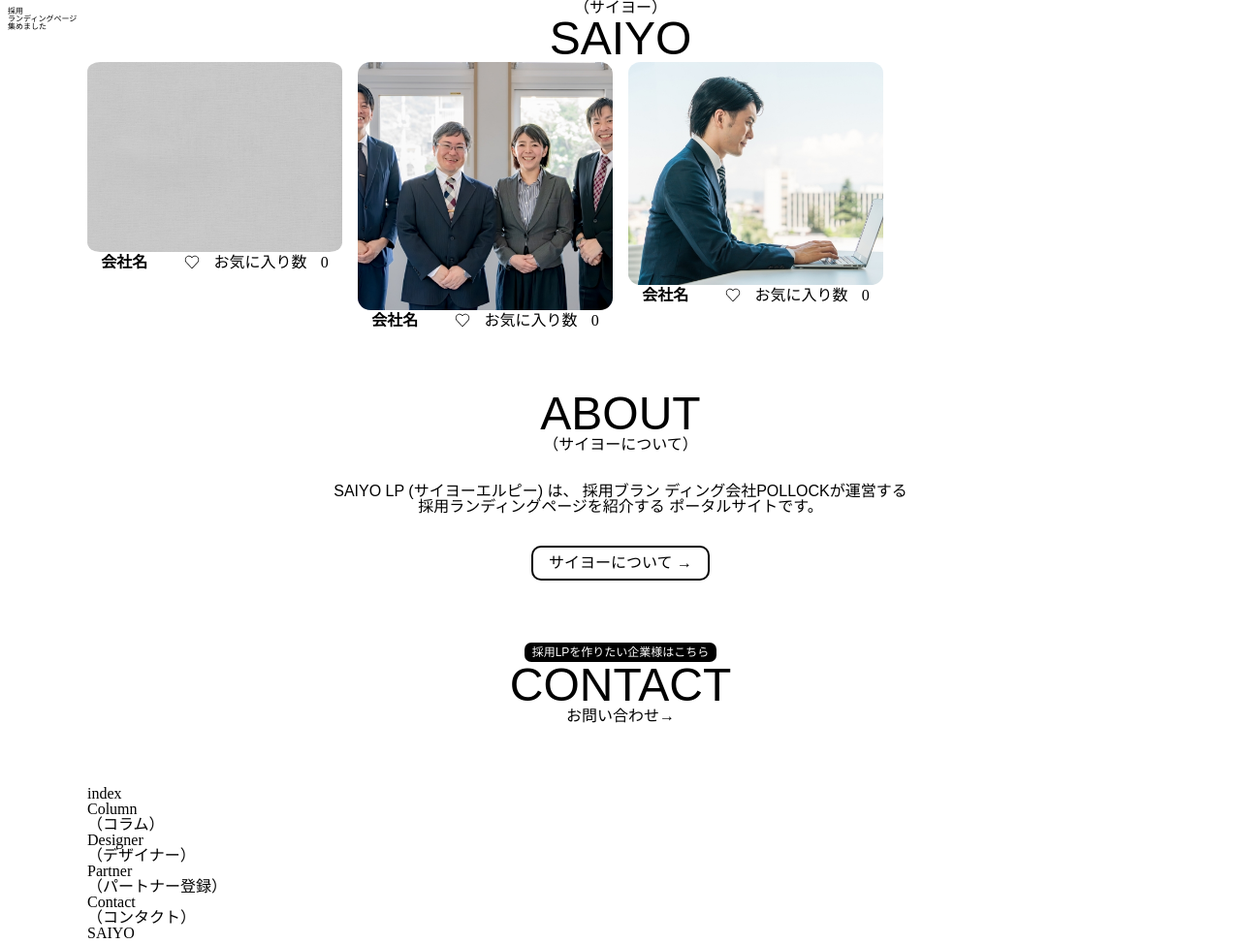
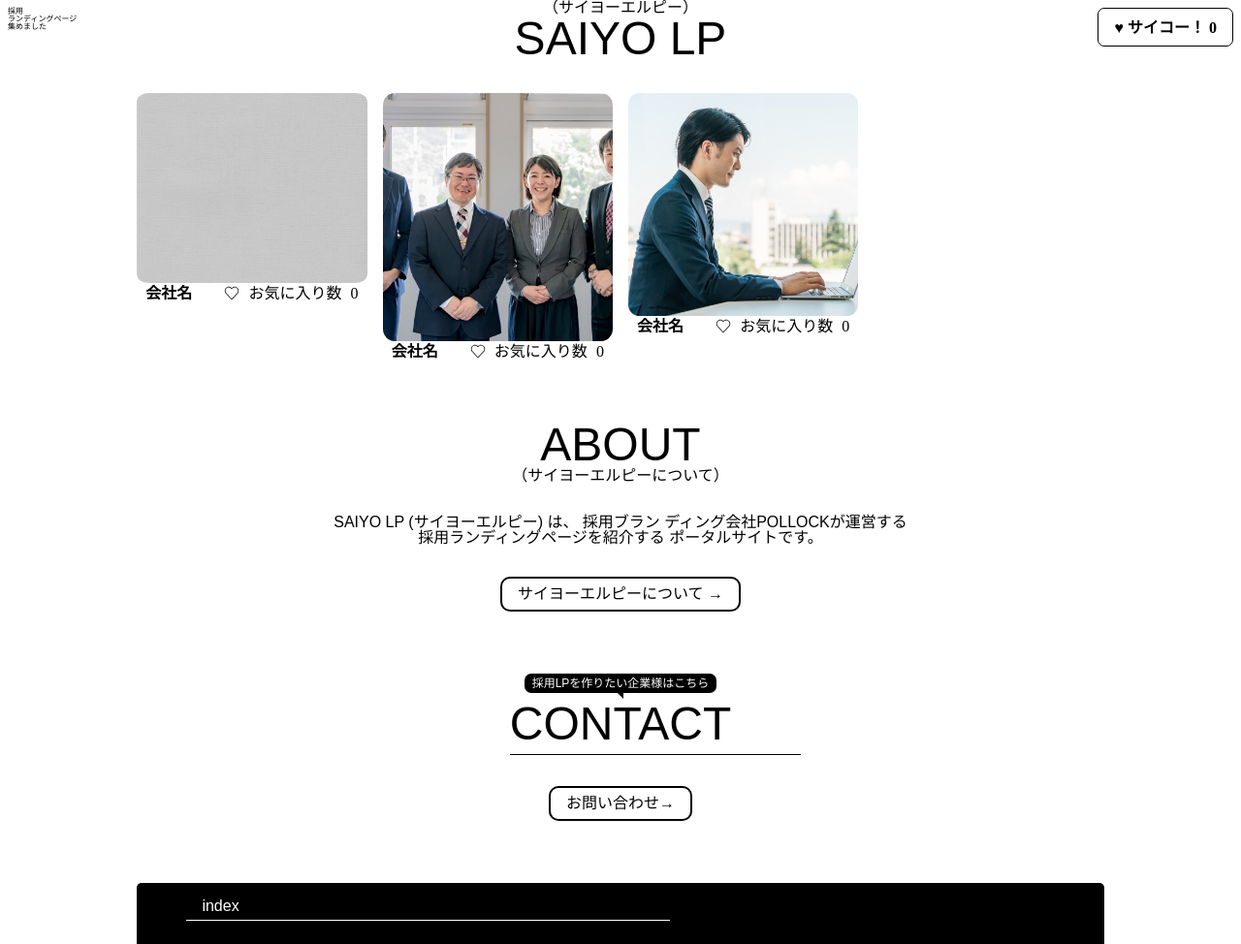
Before and after one commit to mametarou51/SAIYO, a plain HTML site: page index.html in a window 1280 px wide. Shown: the top 974 px of the page at 97% size. Drawn offline with nearby package versions, Linux system fonts and the light colour scheme; no server answers; a web font is replaced by a local one.

Commit message:
Add files via upload

```diff
--- a/CSS/style.scss
+++ b/CSS/style.scss
@@ -8,6 +8,7 @@
 
 * {
     color: $secondary-color;
+    box-sizing: border-box;
 }
 
 a {
@@ -23,7 +24,7 @@
 .container {
     max-width: 1100px;
     margin-inline: auto;
-    padding-inline: 16px;
+    padding-inline: 4%;
 }
 
 header {
@@ -32,37 +33,44 @@
     position: fixed;
     top: 0;
     z-index: 100;
+    display: flex;
+    justify-content: space-between;
+    padding-top: 8px;
+    padding-inline: 8px;
 
     .text {
         font-size: $secondary-font-size;
         font-family: $secondary-font-family;
-        padding-top: 8px;
-        padding-left: 8px;
     }
 
     .site-title {
+        font-size: 48px;
+        font-family: $base-font-family;
         position: absolute;
         top: 50%;
         left: 50%;
         transform: translate(-50%, -50%);
-        display: inline-block;
-        display: grid;
-        grid-row: 2;
-        font-size: 48px;
-        font-family: $base-font-family;
     }
 
     .sub-title {
         font-size: $base-font-size;
         font-family: $secondary-font-family;
-        margin-inline: auto;
-        grid-row: 1;
-        // padding-bottom: 8px;
+        display: block;
+        text-align: center;
+    }
+
+    .total {
+        padding: 12px 16px;
+        border: 1px solid $secondary-color;
+        border-radius: 7px;
+        display: inline-block;
+        height: 40px;
+        font-weight: bold;
     }
 }
 
 main {
-    margin-top: 64px;
+    margin-top: 96px;
 
     #LP {
         margin-bottom: 64px;
@@ -158,6 +166,7 @@
     #contact {
         text-align: center;
         margin-bottom: 64px;
+
         .sub-title {
             font-size: 12px;
             font-family: $secondary-font-family;
@@ -167,16 +176,107 @@
             display: inline-block;
             border-radius: 7px;
             padding: 4px 8px;
+
             &::after {
                 position: absolute;
                 content: '';
-
+                top: 100%;
+                left: 50%;
+                transform: translateX(-50%);
+                width: 0;
+                height: 0;
+                border-style: solid;
+                border-width: 0 6px 6px 0;
+                border-color: transparent #000 transparent transparent;
             }
         }
 
         .sec-title {
             font-size: 48px;
             font-family: $base-font-family;
+            position: relative;
+            padding-block: 8px;
+            max-width: 300px;
+            margin-inline: auto;
+
+            &::before {
+                position: absolute;
+                content: "";
+                width: 100%;
+                height: 1px;
+                background-color: #000;
+                bottom: 0;
+            }
+        }
+
+        .btn {
+            font-size: $base-font-size;
+            font-family: $secondary-font-family;
+            border: 2px solid $secondary-color;
+            font-weight: 550;
+            padding: 8px 16px;
+            margin-inline: auto;
+            border-radius: 10px;
+            cursor: pointer;
+            transition: all 0.5s;
+            margin-top: 32px;
+
+            &:hover {
+                background-color: $secondary-color;
+                color: $main-color;
+            }
         }
     }
 }
+
+footer {
+    position: relative;
+    background-color: $secondary-color;
+    color: $main-color;
+    max-width: calc(1100px - 8%);
+    margin-inline: auto;
+    margin-bottom: 128px;
+    padding-inline: 4%;
+    padding-top: 16px;
+    border-radius: 5px;
+    &::before{
+        position: absolute;
+        content: "";
+        width: 50%;
+        height: 1px;
+        top: 8%;
+        background-color: #fff;
+    }
+    .footer-title {
+        color: $main-color;
+        font-family: $secondary-font-family;
+        padding-left: 16px;
+    }
+    .grid {
+        width: 50%;
+        display: grid;
+        grid-template-columns: repeat(3, 1fr);
+        margin-top: 48px;
+        padding-left: 16px;
+        margin-bottom: 152px;
+        li {
+            padding-bottom: 16px;
+            p {
+                color: $main-color;
+                font-family: $secondary-font-family;
+                &:first-child {
+                    font-size: 24px;
+                }
+                &:last-child {
+                    font-size: 8px;
+                    text-align: center;
+                }
+            }
+        }
+    }
+    p:last-child {
+        font-size: 148px;
+        color: #fff;
+        font-family: $base-font-family;
+    }
+}
--- a/JS/main.js
+++ b/JS/main.js
@@ -1,4 +1,8 @@
 $(document).ready(function() {
+    // 初期化
+    let totalFavoriteCount = parseInt(localStorage.getItem('totalFavoriteCount')) || 0;
+    $('.total').text(`♥ サイコー！ ${totalFavoriteCount}`);
+
     $('.grid img').each(function() {
         const randomHeight = Math.floor(Math.random() * (300 - 150 + 1)) + 150; // 150pxから300pxの間でランダムな高さ
         $(this).css({
@@ -6,6 +10,8 @@
             'object-fit': 'cover'
         });
     });
+
+    $('.number').text('0');
 
     $('.favorite').each(function() {
         $(this).on('click', function() {
@@ -16,13 +22,16 @@
             let count = parseInt(numberElement.text());
             if ($(this).hasClass('active')) {
                 count++;
+                totalFavoriteCount++;
             } else {
-                count--;
+                count = Math.max(0, count - 1);
+                totalFavoriteCount = Math.max(0, totalFavoriteCount - 1);
             }
             numberElement.text(count);
 
-            // サーバーに更新を送信
-            updateFavoriteCountOnServer(count);
+            // ローカルストレージに保存
+            localStorage.setItem('totalFavoriteCount', totalFavoriteCount);
+            $('.total').text(`♥ サイコー！ ${totalFavoriteCount}`);
         });
     });
 
@@ -35,19 +44,3 @@
         console.error('Error fetching favorite count:', error);
     });
 });
-
-// サーバーにお気に入り数を更新する関数
-function updateFavoriteCountOnServer(count) {
-    $.ajax({
-        url: '/api/updateFavoriteCount',
-        method: 'POST',
-        contentType: 'application/json',
-        data: JSON.stringify({ count: count }),
-        success: function(data) {
-            console.log('Server response:', data);
-        },
-        error: function(error) {
-            console.error('Error updating favorite count:', error);
-        }
-    });
-}
--- a/index.html
+++ b/index.html
@@ -19,9 +19,10 @@
             集めました
         </p>
         <h1 class="site-title">
-            <span class="sub-title">（サイヨー）</span>
-            SAIYO
+            <span class="sub-title">（サイヨーエルピー）</span>
+            SAIYO LP
         </h1>
+        <p href="" class="total">♥ サイコー！ 0</p>
     </header>
     <main class="container">
         <section id="LP">
@@ -57,18 +58,18 @@
         </section>
         <section id="about">
             <h2 class="sec-title">ABOUT</h2>
-            <p class="sub-title">（サイヨーについて）</p>
+            <p class="sub-title">（サイヨーエルピーについて）</p>
             <p class="text">SAIYO LP (サイヨーエルピー) は、 採用ブラン ディング会社POLLOCKが運営する
                 採用ランディングページを紹介する ポータルサイトです。</p>
-            <a href="" class="btn">サイヨーについて → </a>
+            <a href="" class="btn">サイヨーエルピーについて → </a>
         </section>
         <section id="contact">
             <p class="sub-title">採用LPを作りたい企業様はこちら</p>
             <h2 class="sec-title">CONTACT</h2>
-            <a href="">お問い合わせ→</a>
+            <a href="" class="btn">お問い合わせ→</a>
         </section>
     </main>
-    <footer class="container">
+    <footer>
         <p class="footer-title">index</p>
         <ul class="grid">
             <li>
@@ -96,7 +97,7 @@
                 </a>
             </li>
         </ul>
-        <p>SAIYO</p>
+        <p>SAIYO LP</p>
     </footer>
     <script src="js/main.js"></script>
 </body>
```
Also changed, not shown: CSS/style.css, 1 other file.
